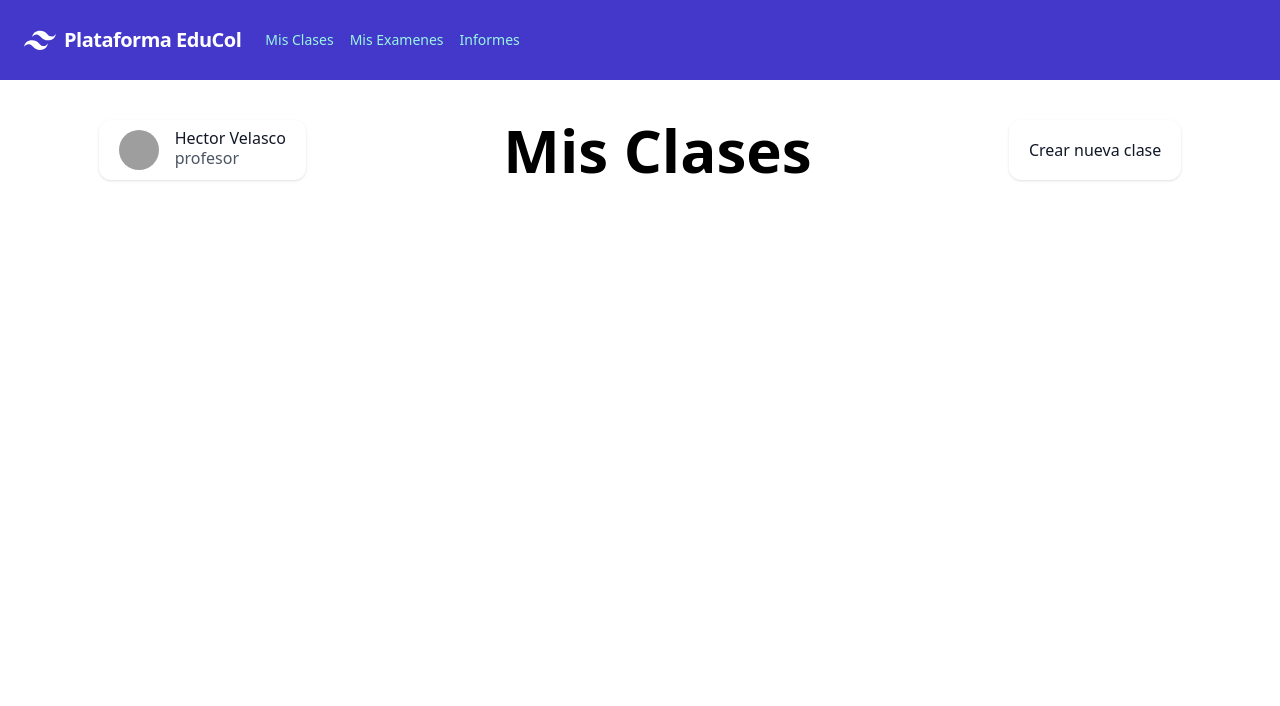
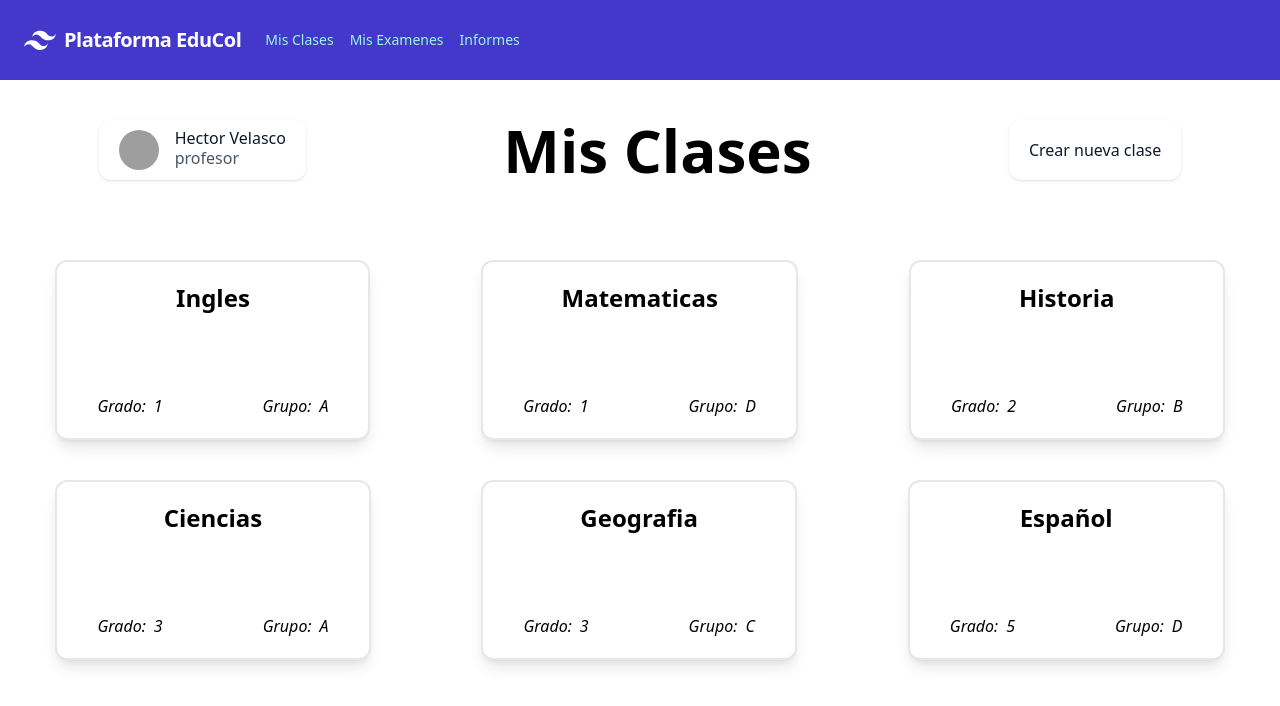
Before and after one commit to Jesus-Urie1/Tesis_Proyect, a React (Create React App) app in the folder frontend/: page /homeProfe in a window 1280 px wide. Shown: the top 706 px of the page. Built offline with nearby package versions, Linux system fonts and the light colour scheme; no server answers; grey boxes are pictures that could not be loaded.

Commit message:
feat(HomeProfeScreen)

```diff
--- /dev/null
+++ b/frontend/src/components/ClaseCard.js
@@ -0,0 +1,21 @@
+import React from "react";
+
+const ClaseCard = ({ titulo, grado, grupo }) => {
+  return (
+    <div className="bg-white shadow-lg rounded-xl border-2 hover:border-2 hover:border-indigo-600 grid justify-items-center py-5 px-10">
+      <div className="text-black/500 font-semibold text-2xl pb-20">
+        {titulo}
+      </div>
+      <div className="flex justify-around ">
+        <h6 className="pr-20 flex italic">
+          Grado: <div className="pl-2 font-medium"> {grado}</div>
+        </h6>
+        <h6 className="pl-5 flex italic">
+          Grupo:<div className="pl-2 font-medium"> {grupo}</div>
+        </h6>
+      </div>
+    </div>
+  );
+};
+
+export default ClaseCard;
--- a/frontend/src/pages/HomeProfe.js
+++ b/frontend/src/pages/HomeProfe.js
@@ -1,12 +1,13 @@
 import React from "react";
 import TopBar from "../components/TopBar";
+import ClaseCard from "../components/ClaseCard";
 
 const HomeProfe = () => {
   return (
     <div>
       <TopBar />
 
-      <div className="flex justify-around pt-10">
+      <div className="flex justify-around pt-10 pb-10">
         {/* Pequeña card del user  */}
         <div className="flex items-center shadow px-5  rounded-xl bg-white hover:border-2 border-indigo-600">
           <img
@@ -21,7 +22,7 @@ const HomeProfe = () => {
 
         <h1 className="text-black font-black text-6xl">Mis Clases</h1>
 
-        <div className="flex items-center shadow px-5  rounded-xl bg-white hover:border-2 border-indigo-600">
+        <div className="flex items-center shadow px-5   rounded-xl bg-white hover:border-2 border-indigo-600">
           <div className="text-md">
             <p className="text-gray-900 leading-none">Crear nueva clase</p>
           </div>
@@ -29,15 +30,21 @@ const HomeProfe = () => {
       </div>
 
       {/*Clases */}
+      <div>
+        <div className="flex justify-around pb-10 pt-10">
+          <ClaseCard titulo={"Ingles"} grado={1} grupo={"A"} />
+          <ClaseCard titulo={"Matematicas"} grado={1} grupo={"D"} />
+          <ClaseCard titulo={"Historia"} grado={2} grupo={"B"} />
+        </div>
+
+        <div className="flex justify-around">
+          <ClaseCard titulo={"Ciencias"} grado={3} grupo={"A"} />
+          <ClaseCard titulo={"Geografia"} grado={3} grupo={"C"} />
+          <ClaseCard titulo={"Español"} grado={5} grupo={"D"} />
+        </div>
+      </div>
     </div>
   );
 };
 
 export default HomeProfe;
-/*<div className="flex items-center bg-gray-200">
-      <img className="w-10 h-10 rounded-full mr-4" src="https://www.google.com.mx/url?sa=i&url=https%3A%2F%2Fmag.elcomercio.pe%2Ffama%2Fel-chavo-del-8-el-verdadero-origen-del-profesor-jirafales-ruben-aguirre-los-supergenios-de-la-mesa-cuadrada-series-mexico-mx-nnda-nnlt-noticia%2F&psig=AOvVaw2im8ipEWVBDZC-A349uX3L&ust=1665463021315000&source=images&cd=vfe&ved=0CAwQjRxqFwoTCODZr7Hr1PoCFQAAAAAdAAAAABAO" alt="Avatar of Jonathan Reinink">
-      <div className="text-sm">
-        <p className="text-gray-900 leading-none">Jonathan Reinink</p>
-        <p className="text-gray-600">Aug 18</p>
-        </div>
-      </div>*/
```
